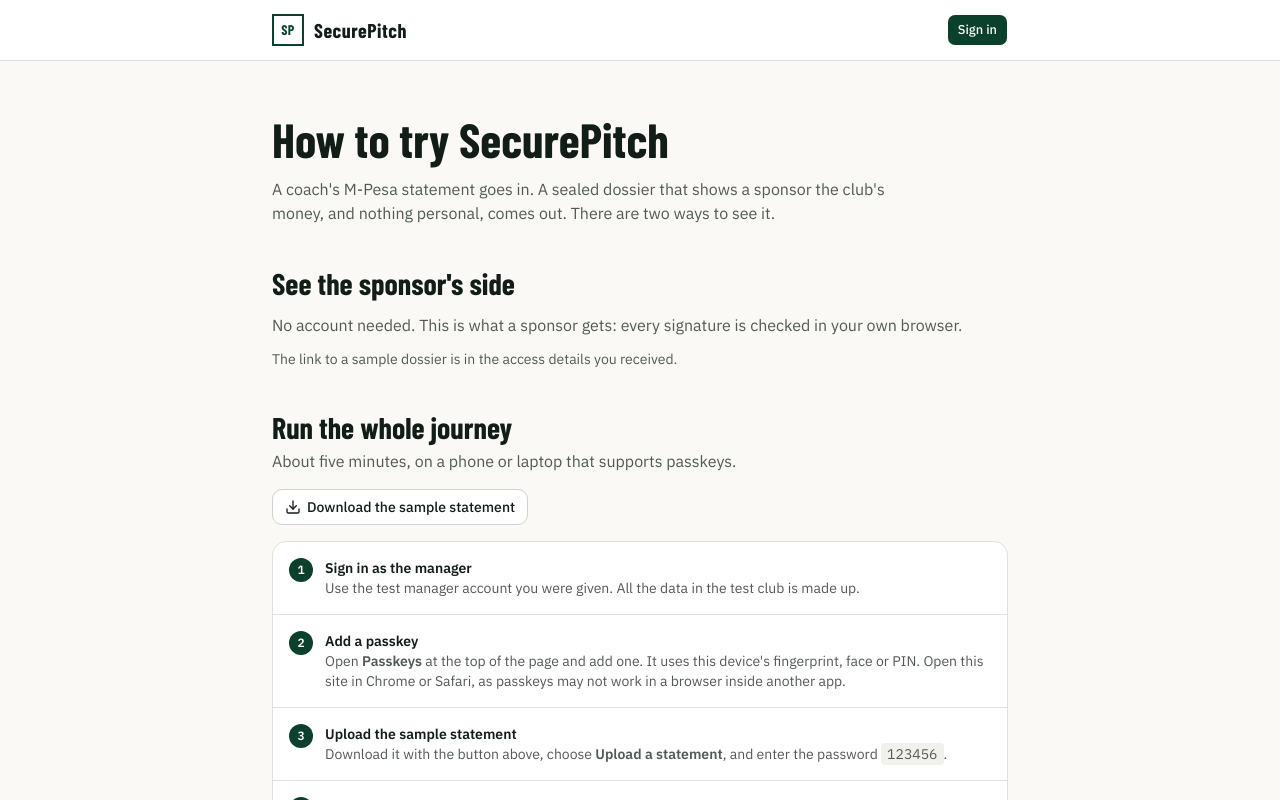
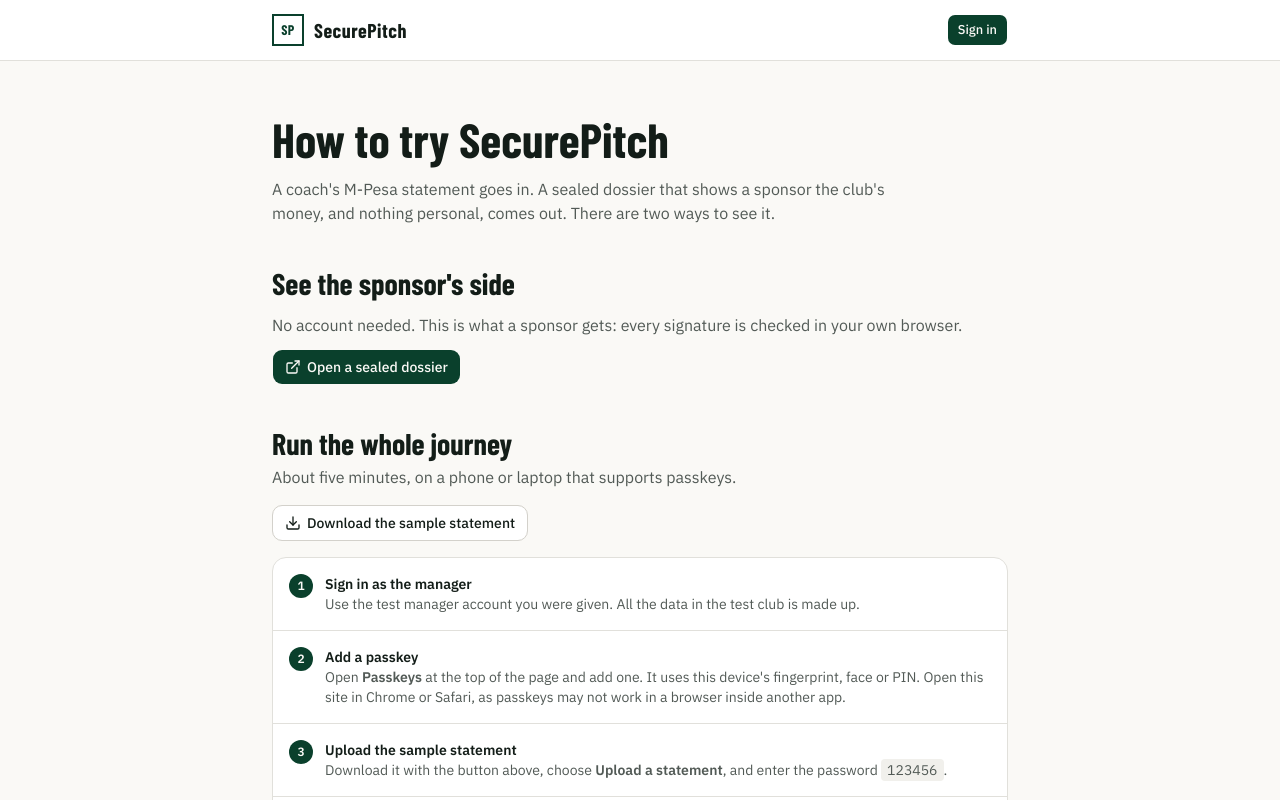
Before and after one commit to Mbjwanja1/SecurePitch, a Next.js app in the folder apps/web/: page /guide in a window 1280 px wide. Shown: the top 800 px of the page. Built offline with nearby package versions, Linux system fonts and the light colour scheme.

Commit message:
feat(web): link the sealed showcase dossier from the guide
First-time visitors can now open a verified dossier without an account.
It belongs to a test club with made-up data, so it is public on purpose.

Co-Authored-By: Claude Opus 5.5 <noreply@anthropic.com>

```diff
--- a/apps/web/app/guide/page.tsx
+++ b/apps/web/app/guide/page.tsx
@@ -8,8 +8,9 @@ import { buttonVariants } from "@/components/ui/button";
 
 export const metadata: Metadata = { title: "How to try SecurePitch" };
 
-// A sealed dossier made for first-time visitors. Set once it's sealed on this domain.
-const DEMO_DOSSIER_ID: string | null = null;
+// A sealed dossier with made-up data, public on purpose so first-time visitors can verify one.
+// Never put a real club's dossier here.
+const DEMO_DOSSIER_ID: string | null = "48446402-6371-421d-a1f4-673f399a6573";
 
 const TRY_STEPS: [string, React.ReactNode][] = [
   [
```
